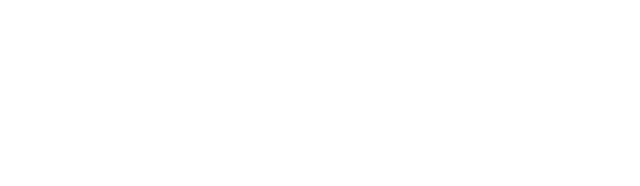
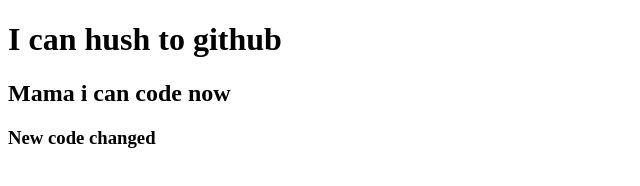
Before and after one commit to Humaiun-Manik/My-second.repo, a plain HTML site: page index.html in a window 1280 px wide. Shown: the whole page, without its empty margins (0-640 px from the left). Drawn offline with Linux system fonts and the light colour scheme.

Commit message:
added heade

```diff
--- a/index.html
+++ b/index.html
@@ -7,6 +7,9 @@
     <title>My second github repo</title>
 </head>
 <body>
+    <h1>I can hush to github</h1>
+    <h2>Mama i can code now</h2>
+    <h3>New code changed</h3>
 
 </body>
 </html>
```
